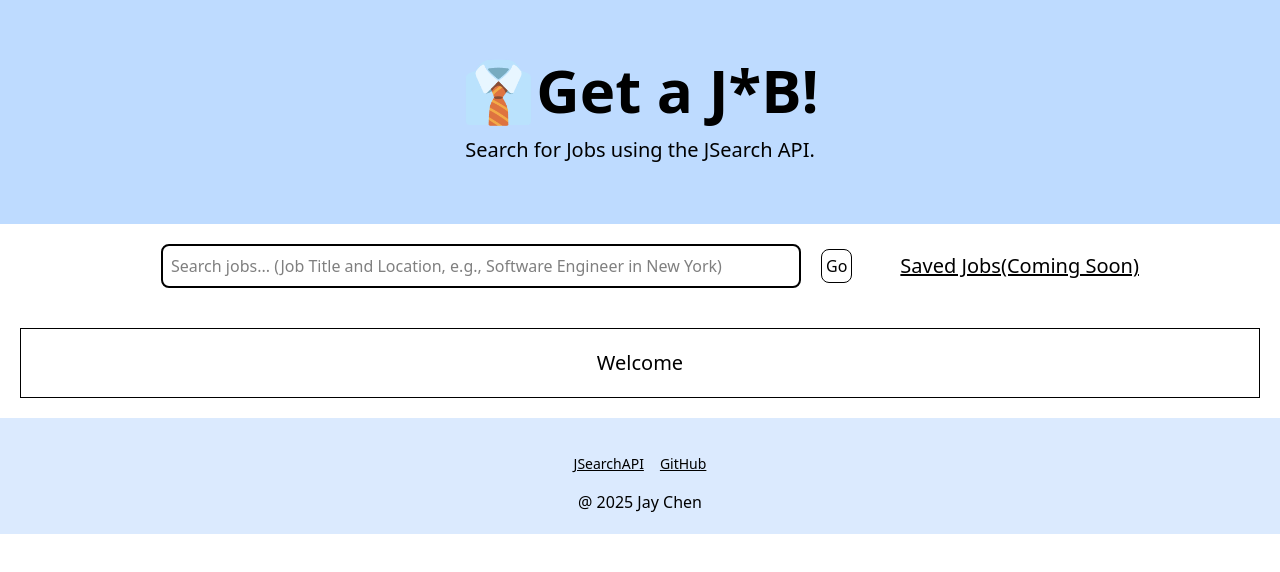
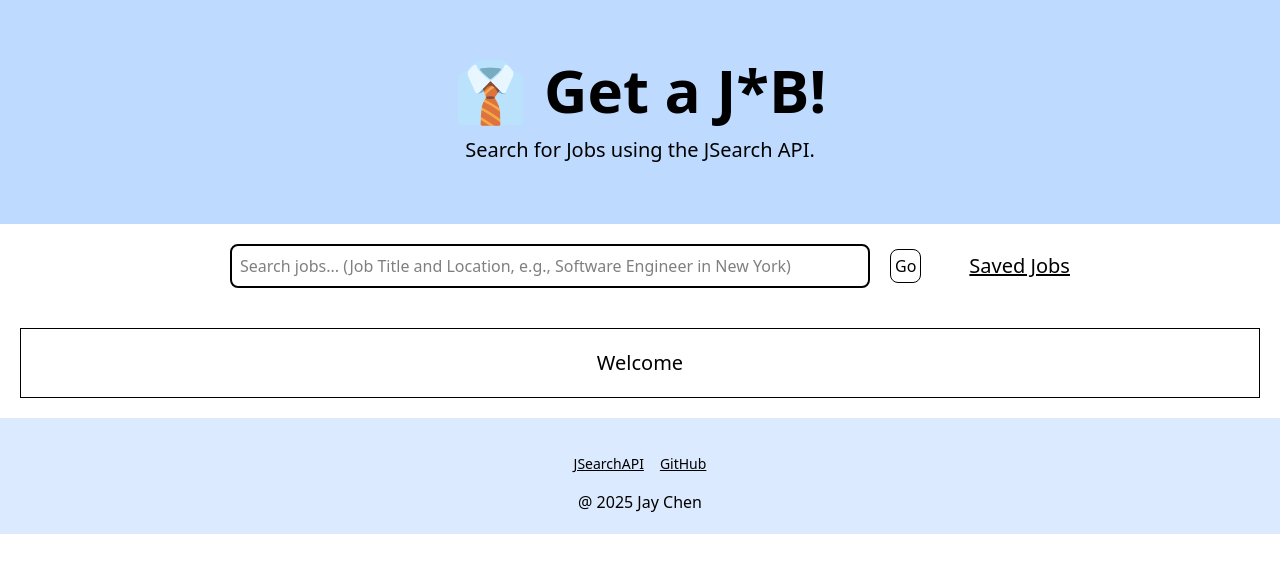
Before and after one commit to JMyoi/Job-Finder, a React (Vite) app in the folder frontend/: page / in a window 1280 px wide. Shown: the top 572 px of the page. Built offline with nearby package versions, Linux system fonts and the light colour scheme.

Commit message:
page switch working:

```diff
--- a/frontend/src/App.jsx
+++ b/frontend/src/App.jsx
@@ -14,6 +14,8 @@ function App() {
   const [jobData, setJobData] = useState({});//parsed job data using the processData function
   const [dataLoaded, setDataLoaded] = useState(false);//is there data loaded in the jobData used for initial load
   const [loading, setLoading] = useState(false);//if loading then show loading screen2
+  const [favPage, setFavPage] = useState(false);
+  const [favJobs, setFavJobs] = useState([]);
   //handle search when there are already results and also no data
 
 
@@ -86,13 +88,20 @@ async function handleSearch(e){
 
 
       <div className = "flex justify-center items-center ">
-        <form onSubmit = {handleSearch} className = "w-full flex justify-center items-center">
+        {(favPage)?(
+          <div className = "w-full flex justify-center items-center">
+            <p>Job Count: </p>
+            <p className = "cursor-pointer underline pl-12 text-xl" onClick = {()=>(setFavPage(false))}>Search Jobs</p>
+          </div>
+        ):
+        (<form onSubmit = {handleSearch} className = "w-full flex justify-center items-center">
           <input type = "text" placeholder = "Search jobs... (Job Title and Location, e.g., Software Engineer in New York)" className =  " border-2 rounded-lg m-5 p-2 w-1/2"
             onChange = {(e) => setSearchTerm(e.target.value)}
           />
           <input type = "submit" value = "Go" className = "border p-1 rounded-lg cursor-pointer hover:bg-slate-100"/>
-          <p className = "cursor-pointer underline pl-12 text-xl">Saved Jobs(Coming Soon)</p>
-        </form>
+          <p className = "cursor-pointer underline pl-12 text-xl" onClick = {()=>(setFavPage(true))}>Saved Jobs</p>
+        </form>)
+        }
       </div>
 
       <div className = "grid grid-cols-3 border m-5 p-5">{/*grid with 3 columns the cards span one column the expandedCard spans two.*/}
--- a/frontend/src/components/Header.jsx
+++ b/frontend/src/components/Header.jsx
@@ -3,7 +3,7 @@ function Header(){
 
     return(
         <div className = "flex flex-col items-center justify-center py-15 gap-4 bg-blue-200">
-            <p className = "text-6xl font-semibold"> 👔Get a J*B!</p>
+            <p className = "text-6xl font-semibold"> 👔 Get a J*B!</p>
             <p className = "text-xl">Search for Jobs using the JSearch API.</p>
         </div>
     )
```
